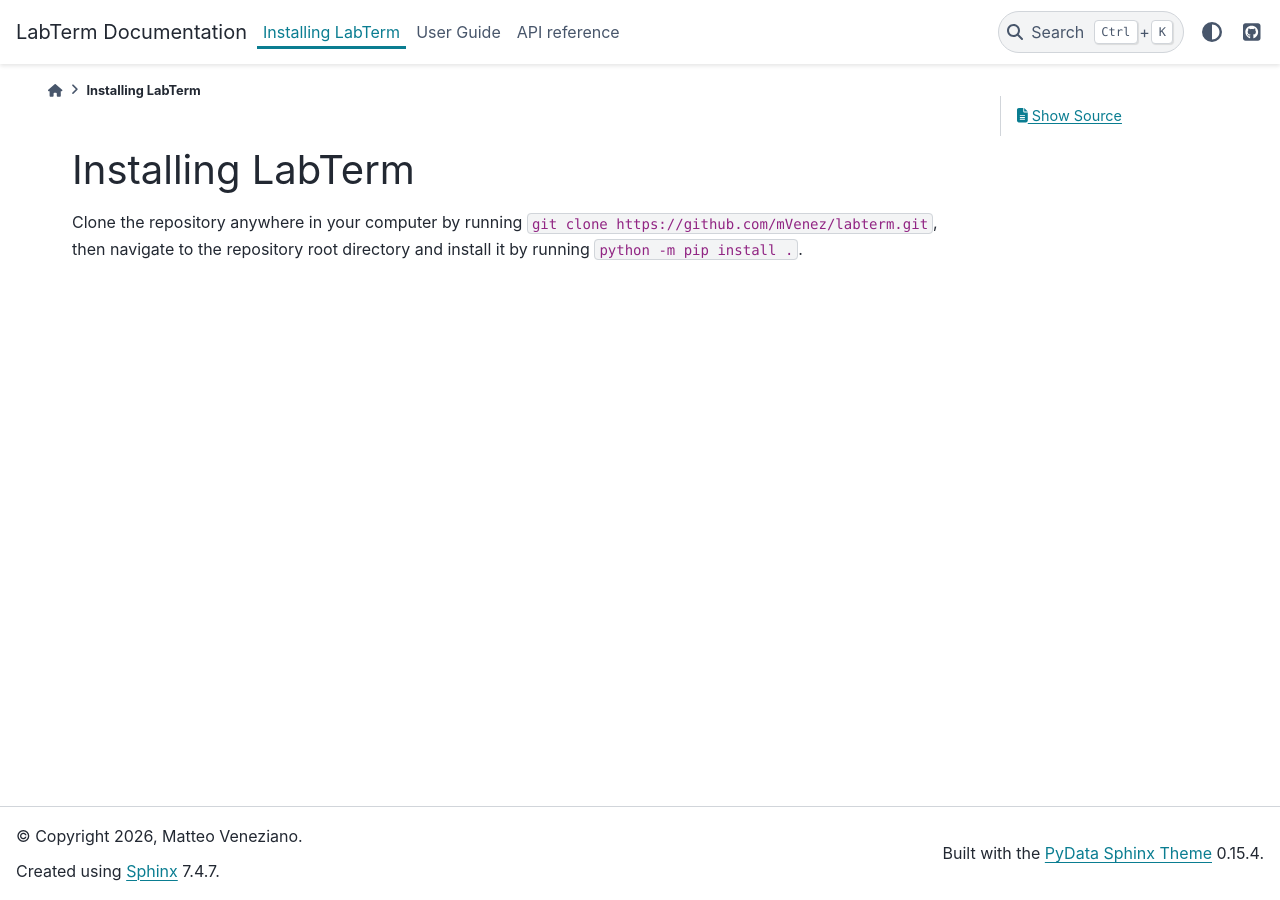
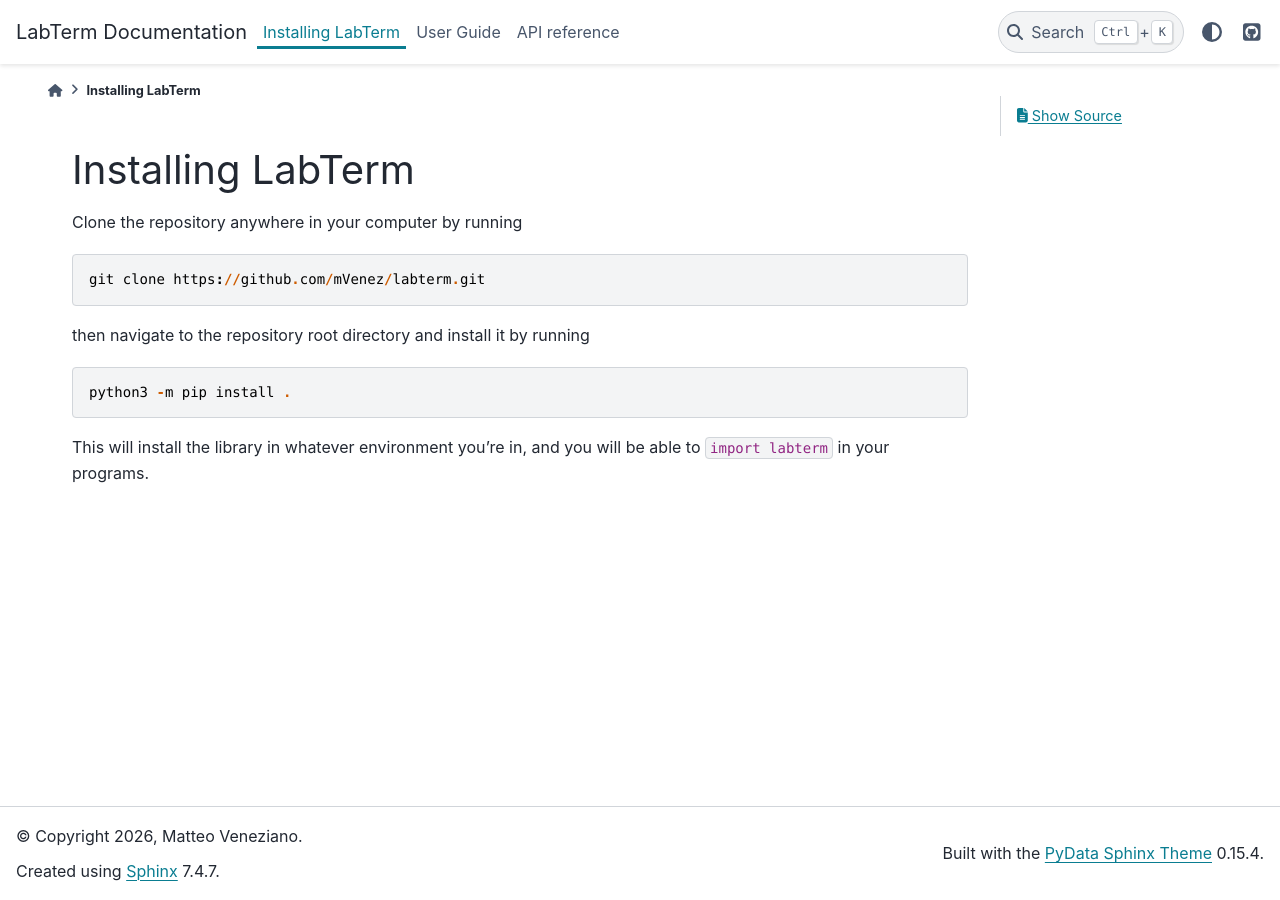
Before and after one commit to mVenez/labterm, a Sphinx documentation site: the page built from docs/source/install.md, in a window 1280 px wide. Built offline with Sphinx 7.4.7 and the PyData theme 0.15.4, drawn with Linux system fonts in a browser that asks for light colours.

````diff
--- a/docs/source/dashboard.rst
+++ b/docs/source/dashboard.rst
@@ -1,4 +1,6 @@
-.. automodule:: labterm.dashboard
+Dashboard
+=========
+
+.. autoclass:: labterm.dashboard.Dashboard
    :members:
-   :show-inheritance:
    :undoc-members:
--- a/docs/source/install.md
+++ b/docs/source/install.md
@@ -3,4 +3,12 @@ html_theme.sidebar_primary.remove: true
 ---
 # Installing LabTerm
 
-Clone the repository anywhere in your computer by running `git clone https://github.com/mVenez/labterm.git`, then navigate to the repository root directory and install it by running `python -m pip install .`.
+Clone the repository anywhere in your computer by running
+```
+git clone https://github.com/mVenez/labterm.git
+```
+then navigate to the repository root directory and install it by running
+```
+python3 -m pip install .
+```
+This will install the library in whatever environment you're in, and you will be able to `import labterm` in your programs.
--- a/docs/source/instrument.rst
+++ b/docs/source/instrument.rst
@@ -1,3 +1,5 @@
+Instrument
+==========
 .. automodule:: labterm.instrument
    :members:
    :show-inheritance:
````
Also changed, not shown: README.md (+10 -2 lines), docs/source/dashboard_item.rst (+14 -0 lines), docs/source/index.md (+2 -2 lines), docs/source/user_guide.md (+30 -6 lines), 1 other file.
